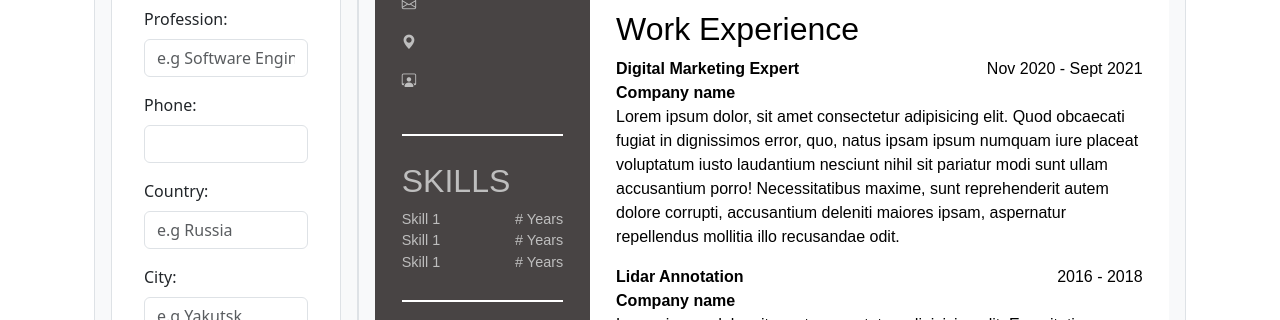
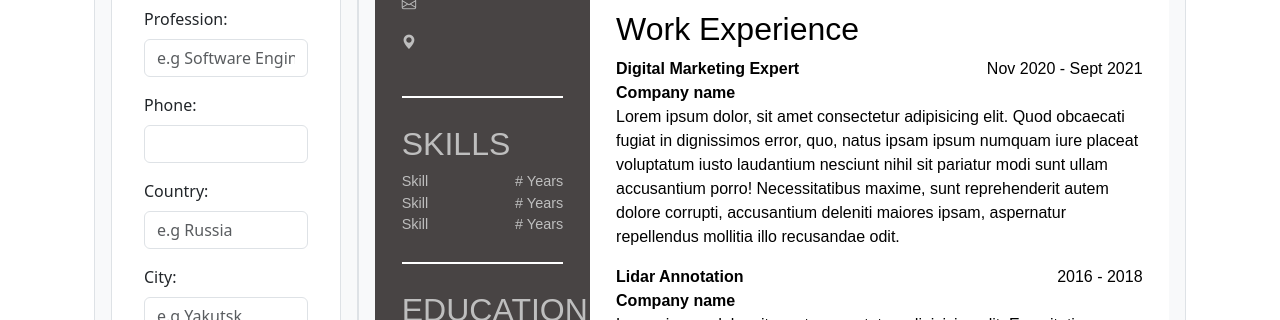
Before and after one commit to MwVc/cv-application, a React (Vite) app: page / in a window 1280 px wide. Shown: the part 411-731 px from the top of the page. Built offline with nearby package versions, Linux system fonts and the light colour scheme.

Commit message:
Remove unnecessary placeholder skills and location icon in Resume

```diff
--- a/src/components/Resume/Resume.jsx
+++ b/src/components/Resume/Resume.jsx
@@ -32,15 +32,10 @@ export default function Resume({
                       submittedGeneralInformation.email}
                   </a>
                 </p>
-                <p>
+                <p className="last-pararaph-no-margin-bottom">
                   <i className="bi bi-geo-alt-fill contact-icon"></i>
                   {submittedGeneralInformation &&
                     `${submittedGeneralInformation.city}, ${submittedGeneralInformation.country}`}
-                </p>
-                <p className="last-pararaph-no-margin-bottom">
-                  <i className="bi bi-person-workspace"></i>
-                  {submittedGeneralInformation &&
-                    submittedGeneralInformation.linkedIn}
                 </p>
               </div>
             </div>
@@ -51,7 +46,7 @@ export default function Resume({
                   <div>
                     <div className="skill">
                       <div>
-                        <span>Skill 1</span>
+                        <span>Skill</span>
                       </div>
                       <div className="years-of-experience">
                         <span className="align-right">#</span>
@@ -60,7 +55,7 @@ export default function Resume({
                     </div>
                     <div className="skill">
                       <div>
-                        <span>Skill 1</span>
+                        <span>Skill</span>
                       </div>
                       <div className="years-of-experience">
                         <span className="align-right">#</span>
@@ -69,7 +64,7 @@ export default function Resume({
                     </div>
                     <div className="skill">
                       <div>
-                        <span>Skill 1</span>
+                        <span>Skill</span>
                       </div>
                       <div className="years-of-experience">
                         <span className="align-right">#</span>
```
